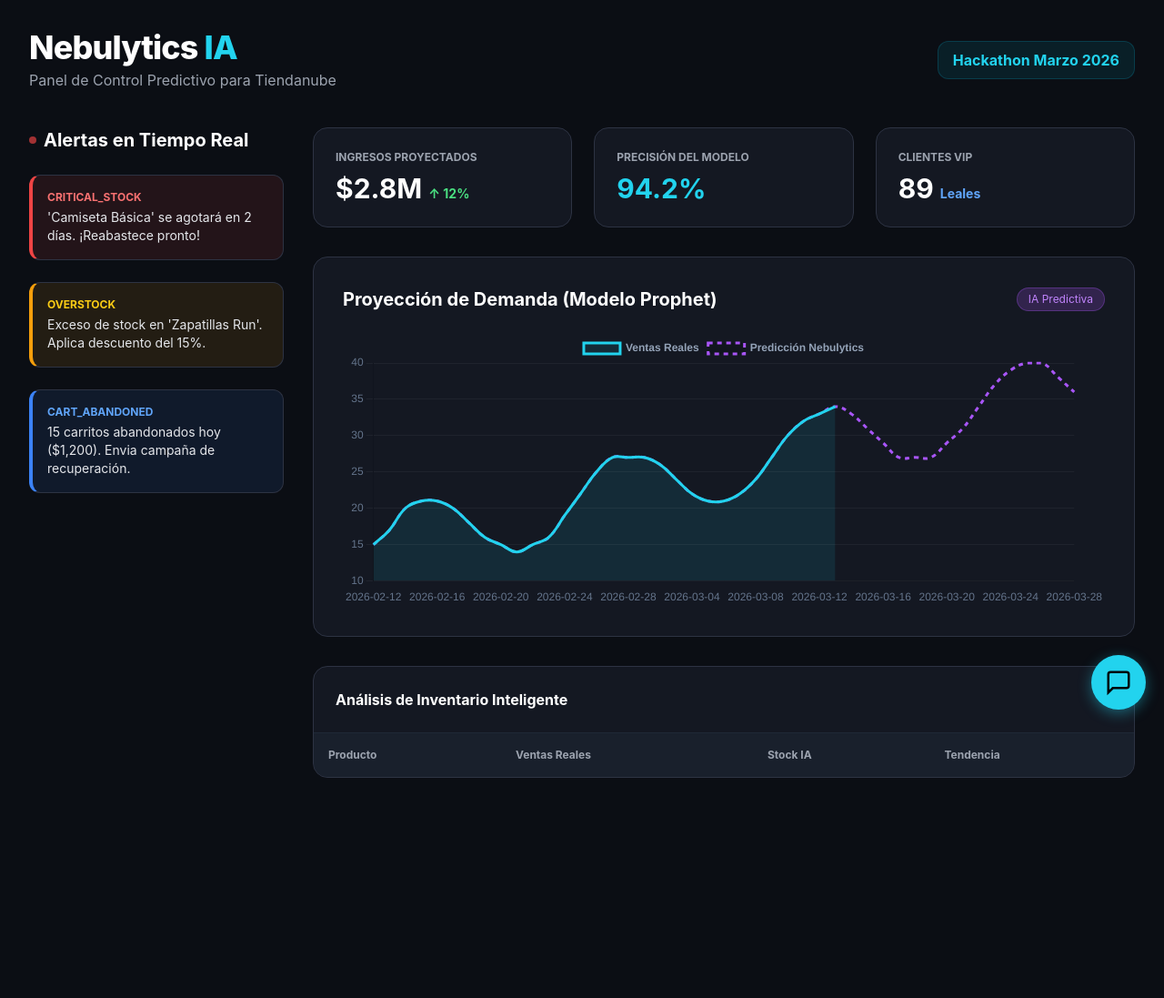
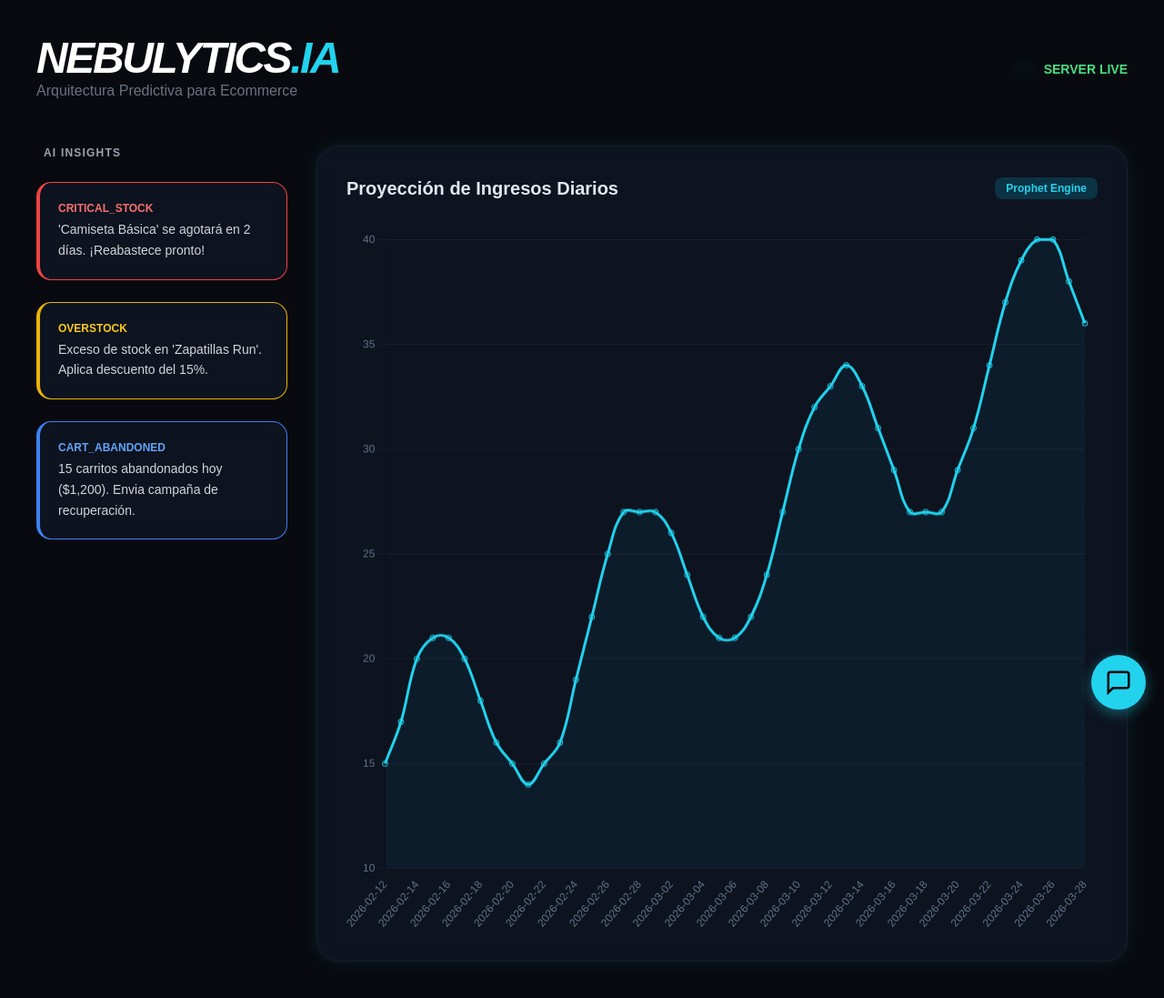
Before and after one commit to IsmaelMZ2/nebulytics-demo, a FastAPI app: page / in a window 1280 px wide. Shown: the whole page at 91% size. Before the commit the page ends 855 px from the top, so only its background shows below. Run offline with FastAPI, Linux system fonts and the light colour scheme; lists and menus that the app fills with data are empty; some libraries are stand-ins or nearby versions.

Commit message:
Refactor index.html for improved layout and style

```diff
--- a/templates/index.html
+++ b/templates/index.html
@@ -2,149 +2,88 @@
 <html lang="es">
 <head>
     <meta charset="UTF-8">
-    <title>Nebulytics IA - Dashboard Predictivo</title>
+    <title>Nebulytics IA | Dashboard</title>
     <script src="https://cdn.tailwindcss.com"></script>
     <script src="https://cdn.jsdelivr.net/npm/chart.js"></script>
     <style>
-        body { background-color: #0b0e14; color: #ffffff; font-family: 'Inter', sans-serif; overflow-x: hidden; }
-        .glass-card { background: rgba(23, 27, 38, 0.8); border: 1px solid #2d3343; border-radius: 16px; }
-        .alert-red { border-left: 4px solid #ef4444; background: rgba(239, 68, 68, 0.1); }
-        .alert-yellow { border-left: 4px solid #f59e0b; background: rgba(245, 158, 11, 0.1); }
-        .alert-blue { border-left: 4px solid #3b82f6; background: rgba(59, 130, 246, 0.1); }
-        canvas { max-height: 300px !important; }
+        body { background: #080a0f; color: #e2e8f0; font-family: 'Plus Jakarta Sans', sans-serif; }
+        .glass { background: rgba(17, 24, 39, 0.7); backdrop-filter: blur(10px); border: 1px solid rgba(255,255,255,0.05); }
+        .neo-shadow { box-shadow: 0 0 20px rgba(34, 211, 238, 0.1); }
     </style>
 </head>
-<body class="p-8">
+<body class="p-6 lg:p-10">
     <div class="max-w-7xl mx-auto">
-        <header class="flex justify-between items-center mb-10">
+        <header class="flex justify-between items-center mb-12">
             <div>
-                <h1 class="text-4xl font-extrabold tracking-tight text-white">Nebulytics <span class="text-cyan-400">IA</span></h1>
-                <p class="text-gray-400 mt-1">Panel de Control Predictivo para Tiendanube</p>
+                <h1 class="text-5xl font-black text-white tracking-tighter italic">NEBULYTICS<span class="text-cyan-400">.IA</span></h1>
+                <p class="text-gray-500 font-medium">Arquitectura Predictiva para Ecommerce</p>
             </div>
-            <div class="flex gap-4">
-                <div class="bg-cyan-500/10 text-cyan-400 px-4 py-2 rounded-xl border border-cyan-500/20 font-bold">
-                    Hackathon Marzo 2026
-                </div>
+            <div class="flex items-center gap-4">
+                <span class="flex h-3 w-3 bg-green-500 rounded-full animate-ping"></span>
+                <span class="text-sm font-bold text-green-400">SERVER LIVE</span>
             </div>
         </header>
 
-        <div class="grid grid-cols-1 lg:grid-cols-4 gap-8">
-            <div class="lg:col-span-1 space-y-6">
-                <h2 class="text-xl font-bold mb-4 flex items-center gap-2">
-                    <span class="w-2 h-2 bg-red-500 rounded-full animate-pulse"></span>
-                    Alertas en Tiempo Real
-                </h2>
+        <div class="grid grid-cols-1 lg:grid-cols-12 gap-8">
+            <div class="lg:col-span-3 space-y-6">
+                <h2 class="text-xs font-bold text-gray-400 uppercase tracking-widest px-2">AI Insights</h2>
                 {% for alert in alerts %}
-                <div class="p-4 rounded-xl glass-card alert-{{ alert.color }} transition hover:translate-x-2 duration-300">
-                    <p class="text-xs font-bold uppercase text-{{ alert.color }}-400 mb-1">{{ alert.type }}</p>
-                    <p class="text-sm text-gray-200">{{ alert.message }}</p>
+                <div id="alert-{{loop.index}}" class="glass p-5 rounded-2xl border-l-4 border-{{alert.color}}-500 transition-all hover:scale-105">
+                    <p class="text-xs font-bold text-{{alert.color}}-400 mb-1">{{alert.type}}</p>
+                    <p class="text-sm leading-relaxed text-gray-300">{{alert.message}}</p>
                 </div>
                 {% endfor %}
             </div>
 
-            <div class="lg:col-span-3 space-y-8">
-                <div class="grid grid-cols-1 md:grid-cols-3 gap-6">
-                    <div class="glass-card p-6">
-                        <p class="text-gray-400 text-xs font-bold uppercase">Ingresos Proyectados</p>
-                        <p class="text-3xl font-bold mt-2">$2.8M <span class="text-green-400 text-sm">↑ 12%</span></p>
+            <div class="lg:col-span-9 space-y-8">
+                <div class="glass p-8 rounded-3xl neo-shadow">
+                    <div class="flex justify-between items-center mb-8">
+                        <h3 class="text-xl font-bold">Proyección de Ingresos Diarios</h3>
+                        <div class="flex gap-2">
+                            <span class="px-3 py-1 bg-cyan-500/20 text-cyan-400 rounded-lg text-xs font-bold">Prophet Engine</span>
+                        </div>
                     </div>
-                    <div class="glass-card p-6">
-                        <p class="text-gray-400 text-xs font-bold uppercase">Precisión del Modelo</p>
-                        <p class="text-3xl font-bold mt-2 text-cyan-400">94.2%</p>
-                    </div>
-                    <div class="glass-card p-6">
-                        <p class="text-gray-400 text-xs font-bold uppercase">Clientes VIP</p>
-                        <p class="text-3xl font-bold mt-2">89 <span class="text-blue-400 text-sm">Leales</span></p>
-                    </div>
-                </div>
-
-                <div class="glass-card p-8">
-                    <div class="flex justify-between items-center mb-6">
-                        <h3 class="text-xl font-bold text-white">Proyección de Demanda (Modelo Prophet)</h3>
-                        <span class="bg-purple-500/20 text-purple-400 text-xs px-3 py-1 rounded-full border border-purple-500/30">IA Predictiva</span>
-                    </div>
-                    <canvas id="prophetChart"></canvas>
-                </div>
-
-                <div class="glass-card overflow-hidden">
-                    <div class="p-6 border-b border-gray-800">
-                        <h3 class="font-bold">Análisis de Inventario Inteligente</h3>
-                    </div>
-                    <table class="w-full text-left">
-                        <thead class="bg-gray-800/50 text-gray-400 text-xs font-bold">
-                            <tr>
-                                <th class="p-4">Producto</th>
-                                <th class="p-4">Ventas Reales</th>
-                                <th class="p-4">Stock IA</th>
-                                <th class="p-4">Tendencia</th>
-                            </tr>
-                        </thead>
-                        <tbody class="text-sm">
-                            {% for p in products %}
-                            <tr class="border-t border-gray-800 hover:bg-white/5 transition">
-                                <td class="p-4 font-semibold text-white">{{ p.name }}</td>
-                                <td class="p-4 text-gray-300">{{ p.sales }}</td>
-                                <td class="p-4">
-                                    <span class="{% if p.stock < 10 %}text-red-400 font-bold animate-pulse{% else %}text-gray-300{% endif %}">
-                                        {{ p.stock }} un.
-                                    </span>
-                                </td>
-                                <td class="p-4 text-green-400 font-bold">{{ p.trend }}</td>
-                            </tr>
-                            {% endfor %}
-                        </tbody>
-                    </table>
+                    <canvas id="mainChart" height="280"></canvas>
                 </div>
             </div>
         </div>
     </div>
 
-    <div id="nebulytics-chat-container"></div>
+    <div id="ai-widget-container"></div>
 
     <script src="/static/nebulytics-widget.js"></script>
     <script>
-        // 1. Recuperar datos desde Python (Prophet)
-        const rawData = {{ forecast | tojson }};
-        const labels = rawData.map(d => d.ds);
-        const actualData = rawData.map(d => d.actual || null);
-        const predictionData = rawData.map(d => d.yhat);
-
-        // 2. Configurar la gráfica
-        const ctx = document.getElementById('prophetChart').getContext('2d');
-        new Chart(ctx, {
+        // Configuración inicial de la gráfica
+        const ctx = document.getElementById('mainChart').getContext('2d');
+        let chart = new Chart(ctx, {
             type: 'line',
             data: {
-                labels: labels,
-                datasets: [
-                    {
-                        label: 'Ventas Reales',
-                        data: actualData,
-                        borderColor: '#22d3ee',
-                        backgroundColor: 'rgba(34, 211, 238, 0.1)',
-                        fill: true,
-                        tension: 0.4,
-                        pointRadius: 0
-                    },
-                    {
-                        label: 'Predicción Nebulytics',
-                        data: predictionData,
-                        borderColor: '#a855f7',
-                        borderDash: [5, 5],
-                        tension: 0.4,
-                        pointRadius: 0
-                    }
-                ]
+                labels: {{ forecast|map(attribute='ds')|list|tojson }},
+                datasets: [{
+                    label: 'Tendencia Proyectada',
+                    data: {{ forecast|map(attribute='yhat')|list|tojson }},
+                    borderColor: '#22d3ee',
+                    backgroundColor: 'rgba(34, 211, 238, 0.05)',
+                    fill: true,
+                    tension: 0.4
+                }]
             },
             options: {
                 responsive: true,
-                maintainAspectRatio: false,
-                plugins: { legend: { labels: { color: '#94a3b8', font: { weight: 'bold' } } } },
+                plugins: { legend: { display: false } },
                 scales: {
-                    x: { grid: { display: false }, ticks: { color: '#64748b', maxRotation: 0 } },
-                    y: { grid: { color: 'rgba(255,255,255,0.05)' }, ticks: { color: '#64748b' } }
+                    y: { grid: { color: 'rgba(255,255,255,0.05)' }, ticks: { color: '#64748b' } },
+                    x: { grid: { display: false }, ticks: { color: '#64748b' } }
                 }
             }
         });
+
+        // Función para que la IA actualice la gráfica
+        function updateDashboard(newData) {
+            chart.data.labels = newData.map(d => d.ds);
+            chart.data.datasets[0].data = newData.map(d => d.yhat);
+            chart.update();
+        }
     </script>
 </body>
 </html>
```
